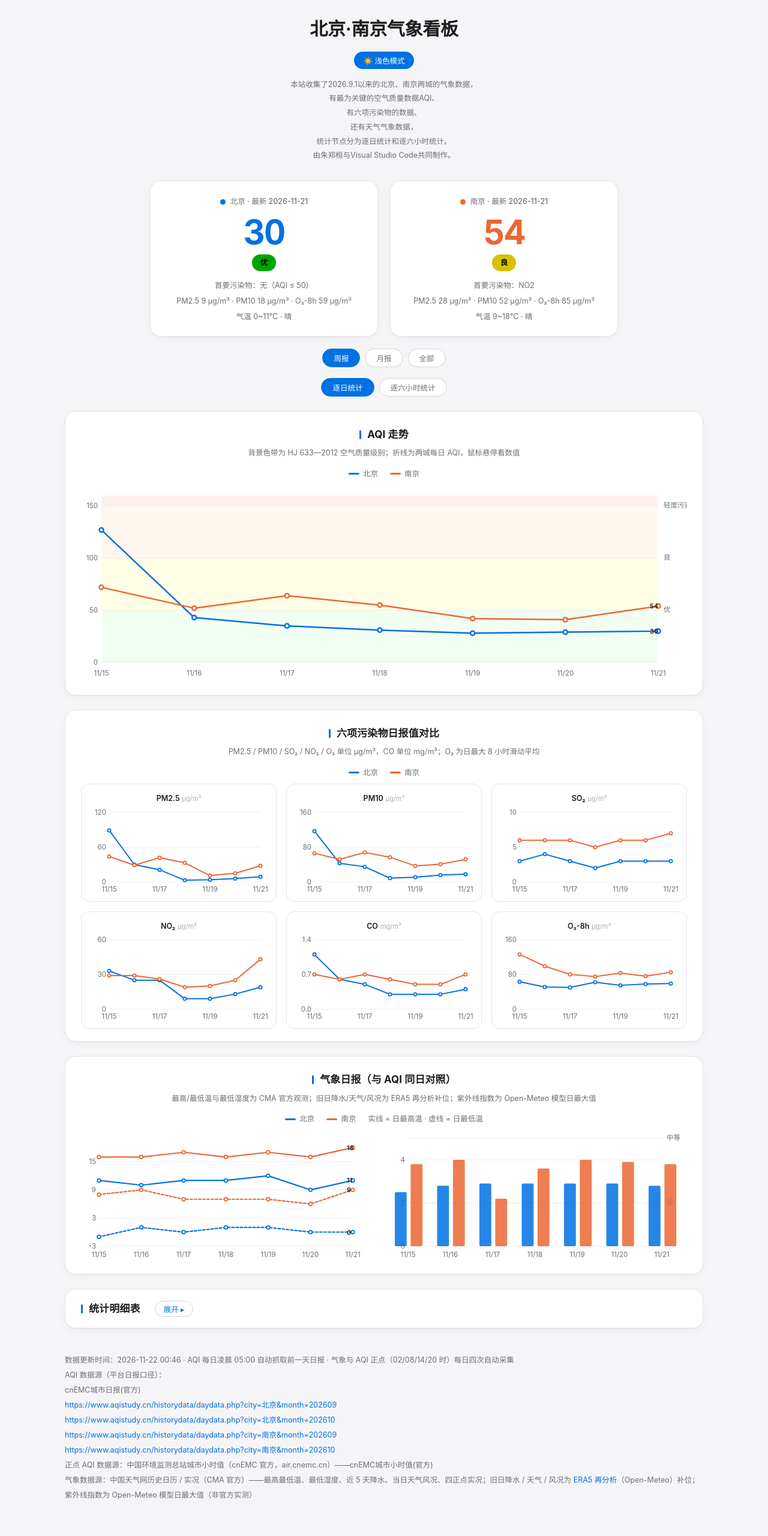
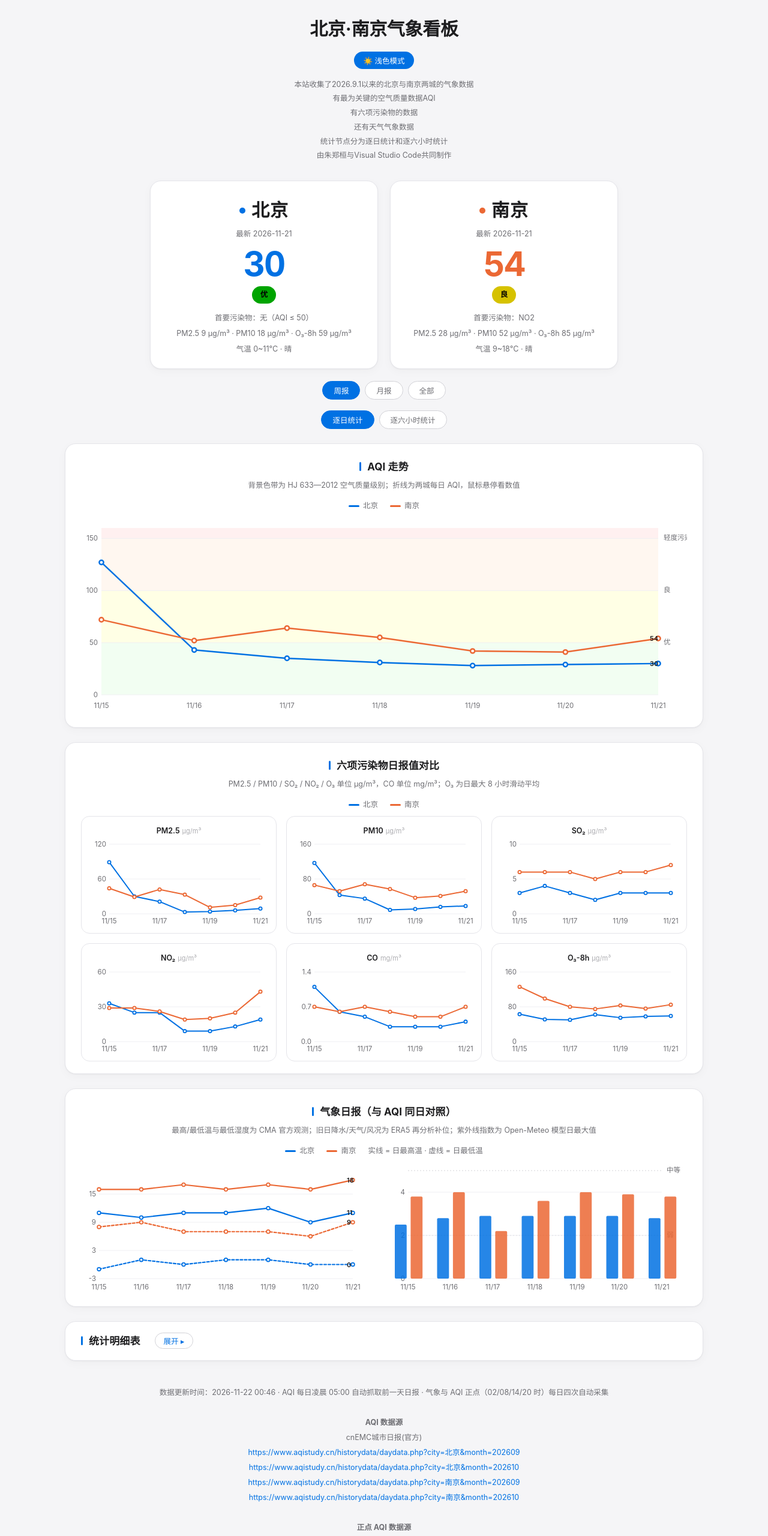
Before and after one commit to ZhuZhengHuan/Bj-Nj-Weather-, a plain HTML site: page index.html in a window 1280 px wide. Shown: the part 20-2580 px from the top of the page at 60% size. Drawn offline with Linux system fonts and the light colour scheme.

Commit message:
介绍微调；KPI卡片城市名改大字小标题+日期小字第二行；数据源页脚居中分块

```diff
--- a/index.html
+++ b/index.html
@@ -65,9 +65,10 @@ h1 { font-size: var(--fs-l); font-weight: 700; margin: 0; letter-spacing: -.3px;
 .kpis { display: grid; grid-template-columns: 1fr 1fr; gap: 20px; margin: 0 auto 20px; max-width: 780px; }
 .kpi { background: var(--card); border: 1px solid var(--line); border-radius: 18px;
   padding: 24px 26px 22px; box-shadow: var(--shadow); text-align: center; }
-.kpi .city { font-size: var(--fs-s); color: var(--ink-2); display: flex; align-items: center;
-  justify-content: center; gap: 8px; font-weight: 500; }
-.kpi .dot { width: 9px; height: 9px; border-radius: 50%; flex: none; }
+.kpi .city { font-size: var(--fs-l); color: var(--ink); display: flex; align-items: center;
+  justify-content: center; gap: 10px; font-weight: 700; letter-spacing: 1px; }
+.kpi .city-sub { font-size: var(--fs-s); color: var(--ink-2); margin-top: 4px; }
+.kpi .dot { width: 10px; height: 10px; border-radius: 50%; flex: none; }
 .kpi .aqi { font-size: var(--fs-xl); font-weight: 700; line-height: 1.02; letter-spacing: -1.6px; margin-top: 12px; }
 .kpi .level { display: inline-block; font-size: var(--fs-s); font-weight: 600; padding: 4px 14px;
   border-radius: 999px; margin-top: 8px; }
@@ -139,7 +140,7 @@ tbody tr:hover td { background: var(--accent-soft); }
 .city-tag.bj { background: var(--s1-soft); color: var(--s1); }
 .city-tag.nj { background: var(--s2-soft); color: var(--s2); }
 
-footer { margin-top: 40px; color: var(--ink-2); font-size: var(--fs-s); line-height: 2; }
+footer { margin-top: 40px; color: var(--ink-2); font-size: var(--fs-s); line-height: 2; text-align: center; }
 footer a { color: var(--accent); }
 
 /* 结语（大字） */
@@ -167,12 +168,12 @@ footer a { color: var(--accent); }
     <h1>北京·南京气象看板</h1>
     <button class="theme-btn" id="themeBtn">☀️ 浅色模式</button>
   </header>
-  <p class="intro">本站收集了2026.9.1以来的北京、南京两城的气象数据，<br>
-有最为关键的空气质量数据AQI、<br>
-有六项污染物的数据、<br>
-还有天气气象数据，<br>
-统计节点分为逐日统计和逐六小时统计。<br>
-由朱郑桓与Visual Studio Code共同制作。</p>
+  <p class="intro">本站收集了2026.9.1以来的北京与南京两城的气象数据<br>
+有最为关键的空气质量数据AQI<br>
+有六项污染物的数据<br>
+还有天气气象数据<br>
+统计节点分为逐日统计和逐六小时统计<br>
+由朱郑桓与Visual Studio Code共同制作</p>
 
   <div class="kpis" id="kpis"></div>
 
@@ -419,7 +420,8 @@ footer a { color: var(--accent); }
       var m = metOf(r.date, city);
       html += '<div class="kpi">' +
         '<div class="city"><span class="dot" style="background:' + st.dot + '"></span>' +
-        city + ' · 最新 ' + r.date + '</div>' +
+        city + '</div>' +
+        '<div class="city-sub">最新 ' + r.date + '</div>' +
         '<div class="aqi num" style="color:' + st.color + '">' + fmt(r.aqi) + '</div>' +
         '<div class="level" style="background:' + chipBg(r) + ';color:' + chipFg(r) + '">' +
         esc(r.level) + '</div>' +
@@ -915,21 +917,24 @@ footer a { color: var(--accent); }
     $("#tableWrap").innerHTML = html;
   }
 
-  /* ---------- 页脚 ---------- */
+  /* ---------- 页脚（数据源，居中分行） ---------- */
   function renderFoot() {
     var src = DATA.sources.map(function (s) {
       return /^https?:\/\//.test(s)
         ? '<a href="' + esc(s) + '" target="_blank" rel="noopener">' + esc(s) + "</a>"
         : esc(s);
     }).join("<br>");
+    var aqiPts = (DATA.aqiPointSources || []).map(function (s) {
+      return "中国环境监测总站城市小时值（cnEMC 官方，air.cnemc.cn）——" + esc(s);
+    }).join("<br>");
     $("#foot").innerHTML =
       "数据更新时间：" + esc(DATA.generated) +
-      " · AQI 每日凌晨 05:00 自动抓取前一天日报 · 气象与 AQI 正点（02/08/14/20 时）每日四次自动采集<br>" +
-      "AQI 数据源（平台日报口径）：<br>" + (src || "—") + "<br>" +
-      "正点 AQI 数据源：中国环境监测总站城市小时值（cnEMC 官方，air.cnemc.cn）" +
-      (DATA.aqiPointSources || []).map(function (s) { return "——" + esc(s); }).join("；") + "<br>" +
-      "气象数据源：中国天气网历史日历 / 实况（CMA 官方）——最高最低温、最低湿度、近 5 天降水、当日天气风况、四正点实况；" +
-      "旧日降水 / 天气 / 风况为 <a href='https://open-meteo.com' target='_blank' rel='noopener'>ERA5 再分析</a>（Open-Meteo）补位；" +
+      " · AQI 每日凌晨 05:00 自动抓取前一天日报 · 气象与 AQI 正点（02/08/14/20 时）每日四次自动采集" +
+      "<br><br><b>AQI 数据源</b><br>" + (src || "—") +
+      "<br><br><b>正点 AQI 数据源</b><br>" + (aqiPts || "—") +
+      "<br><br><b>气象数据源</b><br>" +
+      "中国天气网历史日历 / 实况（CMA 官方）——最高最低温、最低湿度、近 5 天降水、当日天气风况、四正点实况<br>" +
+      "旧日降水 / 天气 / 风况为 <a href='https://open-meteo.com' target='_blank' rel='noopener'>ERA5 再分析</a>（Open-Meteo）补位<br>" +
       "紫外线指数为 Open-Meteo 模型日最大值（非官方实测）";
   }
 
```
